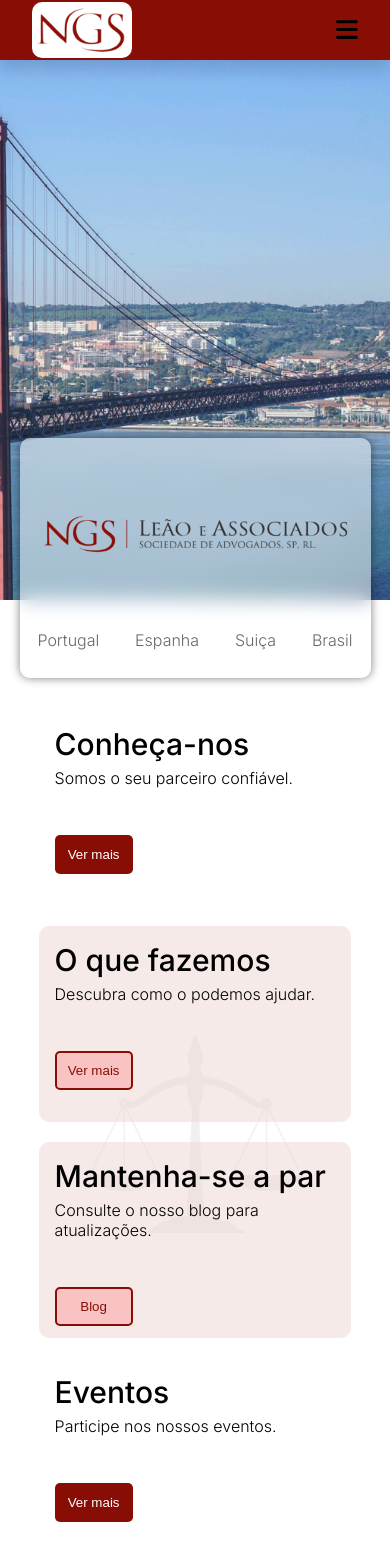
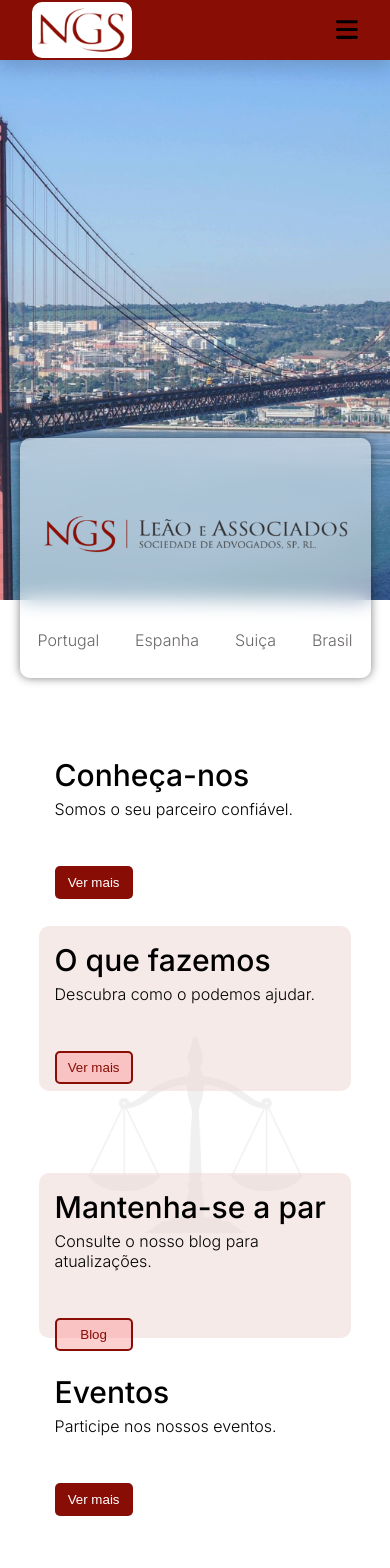
Before and after one commit to JoanaGoncalves13/NGS, a Next.js app: page / in a window 390 px wide. Shown: the top 1568 px of the page. Built offline with nearby package versions, Linux system fonts and the light colour scheme.

Commit message:
update 1.0

```diff
--- a/src/app/page.module.css
+++ b/src/app/page.module.css
@@ -1136,6 +1136,8 @@
   }
   .quadradovermelho_info,
   .quadradotransparente_info {
+    height: 40%;
+
     width: 100%;
   }
   .button1,
```
